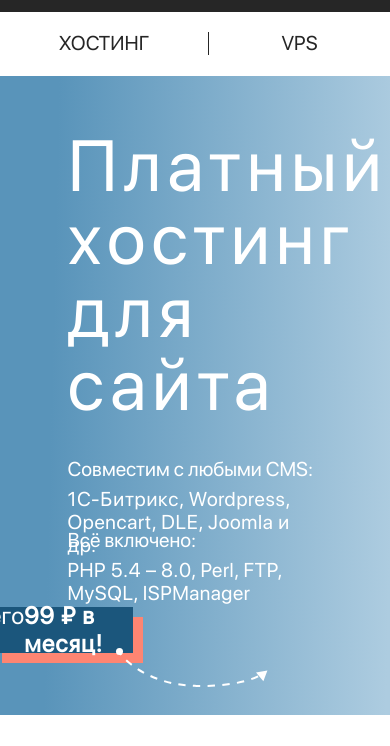
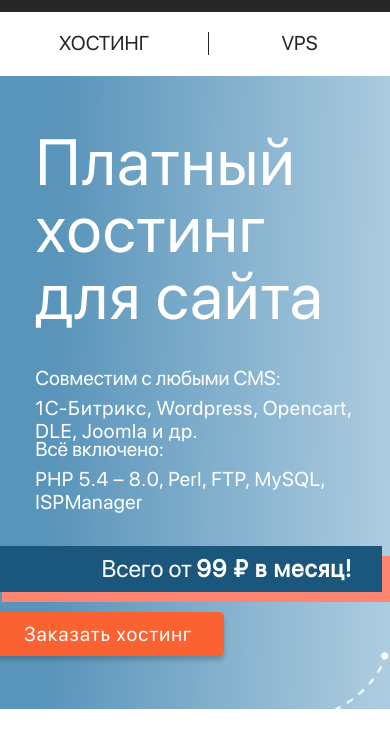
Before and after one commit to MartaGreen/hosting, a website built with webpack: page src/index.pug in a window 390 px wide. Shown: the part 98-844 px from the top of the page. Built offline with nearby package versions, Linux system fonts and the light colour scheme; files whose address does not match are found by name; a web font is replaced by a local one.

Commit message:
feat: add adaptive to main-info

```diff
--- a/src/main-info/main-info.pug
+++ b/src/main-info/main-info.pug
@@ -11,7 +11,9 @@ section(class="main-info")
         p(class="description__text description__text_title")  Всё включено:
         p(class="description__text" style="letter-spacing: 0.54px")  PHP 5.4 – 8.0, Perl, FTP, MySQL, ISPManager
 
-  .main-info__offer-price Всего от&nbsp;
-    b(style="letter-spacing: 1px") 99 ₽ в месяц!
-    img(src="arrow.svg", alt="arrow" class="offer-price__arrow")
-  button(class="main-info__btn") Заказать хостинг
+  .main-info__offer
+    .offer__price
+      span(class="offer__text") Всего от&nbsp;
+        b(style="letter-spacing: 1px") 99 ₽ в месяц!
+      img(src="arrow.svg", alt="arrow" class="offer__arrow")
+    button(class="offer__btn") Заказать хостинг
--- a/src/main-info/main-info.scss
+++ b/src/main-info/main-info.scss
@@ -1,12 +1,16 @@
 .main-info {
   position: relative;
+
+  min-width: 320px;
 
   background: linear-gradient(91.37deg, #5994ba 14.63%, #adcce0 99.01%);
   color: #ffffff;
 
-  padding: 53px 50px 115px 50px;
+  padding: 53px 0 115px 3.2%;
 
   .main-info__inner {
+    min-width: 300px;
+    max-width: 1440px;
     width: 88%;
     margin: 0 auto;
 
@@ -42,14 +46,26 @@
     }
   }
 
-  .main-info__offer-price {
+  .main-info__offer {
     position: absolute;
-    bottom: 62px;
+    top: 385px;
     left: -2%;
 
+    width: 100%;
+    min-width: 300px;
+
+    display: grid;
+    grid-template-columns: minmax(300px, 439px) 232px;
+    grid-gap: 69px;
+
+    .offer__price {
+      position: relative;
+
       // width: 380px;
-    width: 28.4%;
+      // width: 28.4%;
+      width: 100%;
       height: 46px;
+      min-width: 300px;
 
       display: flex;
       justify-content: flex-end;
@@ -61,19 +77,22 @@
       box-shadow: 10px 10px 0 rgba(254, 133, 114, 1);
 
       font-size: 24px;
-    padding-right: 30px;
 
-    .offer-price__arrow {
+      .offer__text {
+        margin-right: 30px;
+      }
+
+      .offer__arrow {
         position: absolute;
         left: 87%;
         top: 90%;
       }
     }
 
-  .main-info__btn {
-    position: absolute;
-    bottom: 64px;
-    left: 479px;
+    .offer__btn {
+      // position: fixed;
+      // top: 559px;
+      // left: 33.2%;
 
       width: 232px;
       height: 44px;
@@ -90,3 +109,57 @@
       border-radius: 5px;
     }
   }
+}
+
+// @media screen and (max-width: 1000px) {
+//   .main-info {
+//     .main-info__btn {
+//       left: 50%;
+//       top: 630px;
+//     }
+//   }
+// }
+
+@media screen and (max-width: 735px) {
+  .main-info {
+    .main-info__offer {
+      top: 470px;
+    }
+  }
+}
+
+@media screen and (max-width: 600px) {
+  .main-info .main-info__inner {
+    .main-info__title {
+      font-size: 65px;
+      line-height: 67px;
+      letter-spacing: 1px;
+    }
+  }
+}
+
+@media screen and (max-width: 650px) {
+  .main-info {
+    padding-bottom: 200px;
+    .main-info__offer {
+      grid-gap: 20px;
+      grid-template-columns: minmax(300px, 408px);
+
+      .offer__price .offer__arrow {
+        transform: rotate(160deg) rotateX(180deg);
+        left: 65%;
+        top: 130px;
+      }
+    }
+  }
+}
+
+// @media screen and (max-width: 400px) {
+//   .main-info .main-info__inner {
+//     .main-info__title {
+//       font-size: 35px;
+//       line-height: 50px;
+//     }
+//   }
+// }
+// transform: rotate(70deg) rotateX(180deg);
```
Lines whose indentation alone changed are shown as unchanged.
